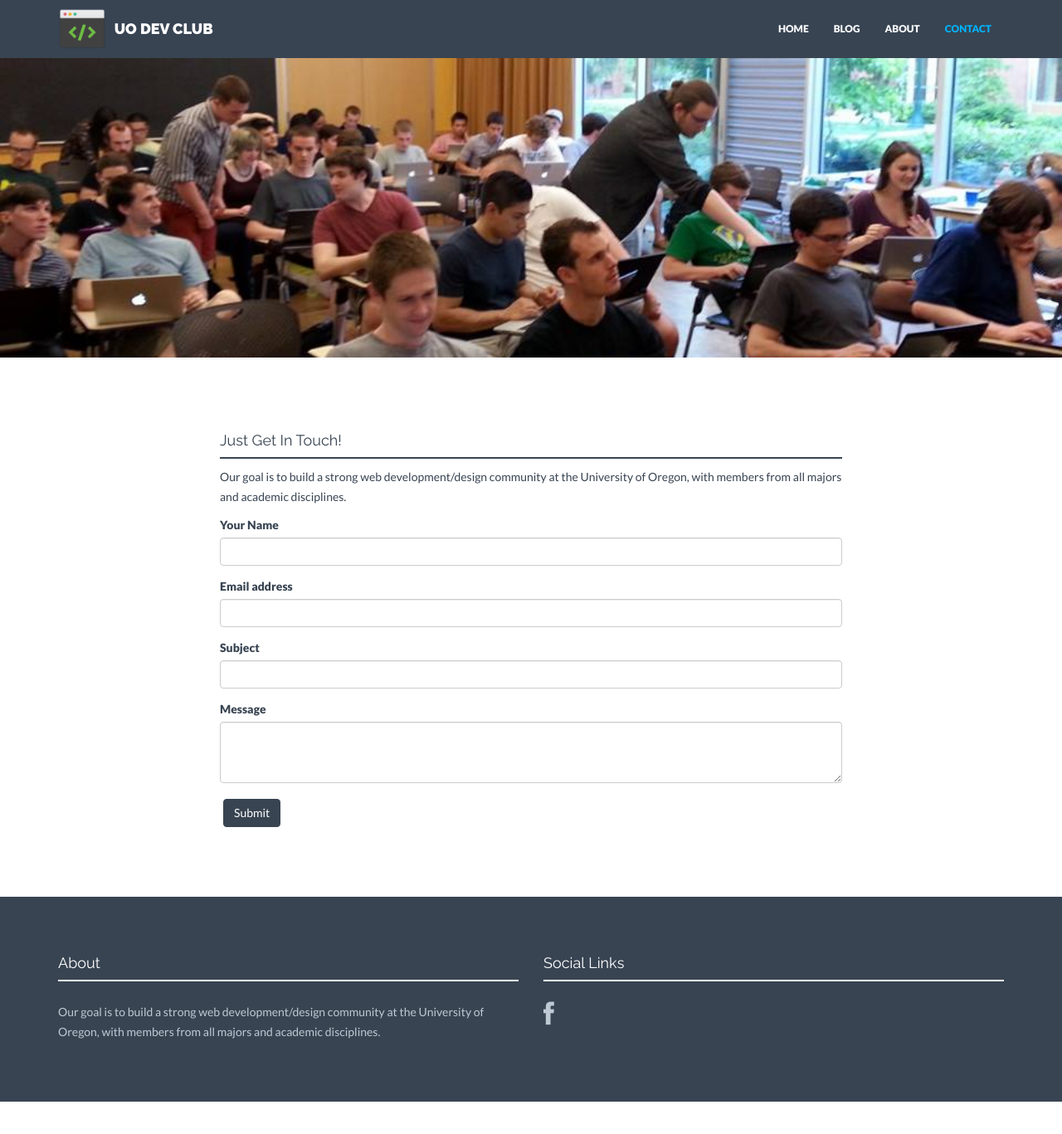
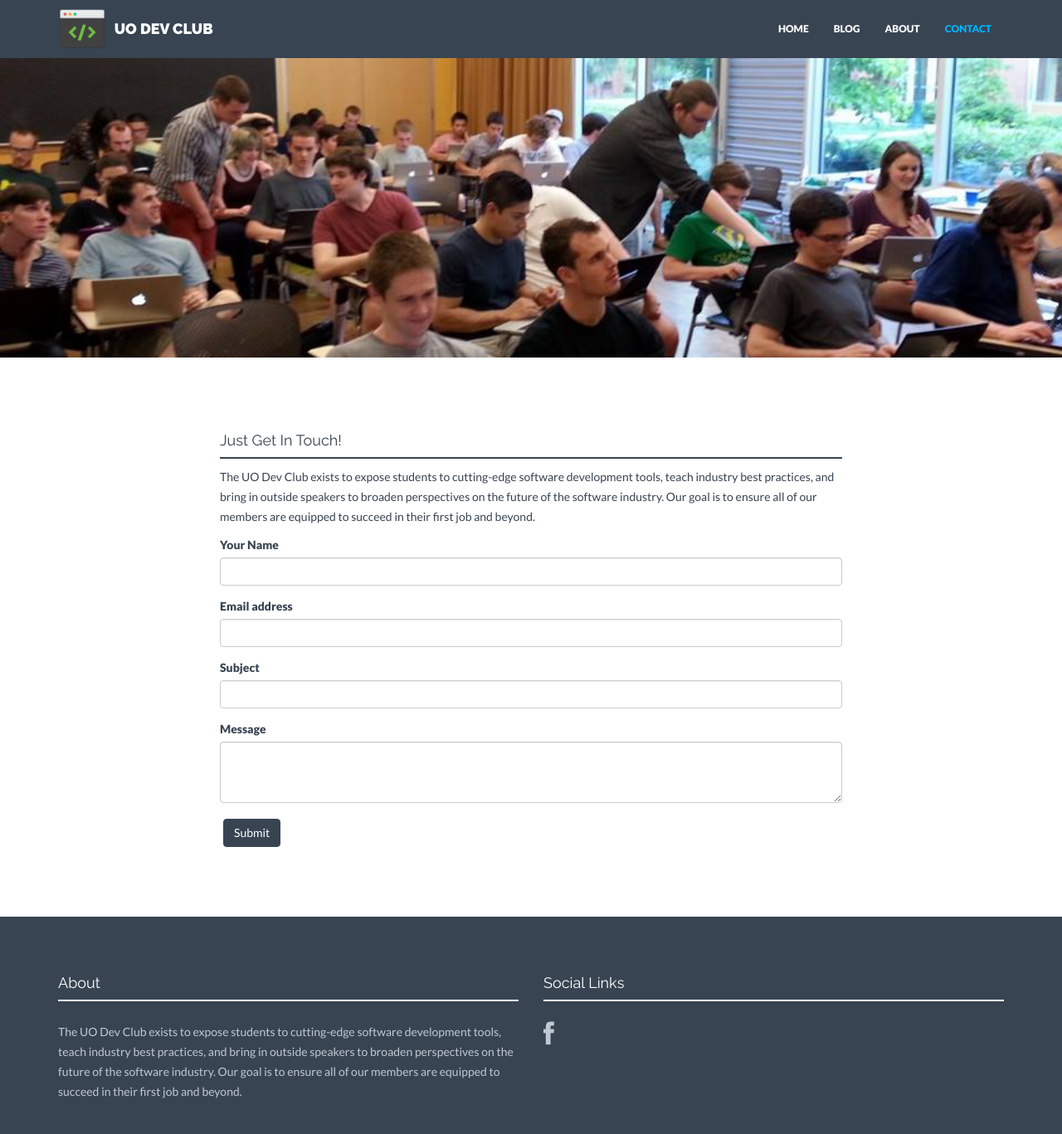
Before and after one commit to uodevclub/uodevclub.github.io, a Jekyll site: the page built from contact.html, in a window 1280 px wide and 1400 px high, scrolled down 135 px. Shown: the top 1367 px of the window at 83% size. Built offline with Jekyll 4.4.1, drawn with Linux system fonts in a browser that asks for light colours; nearby versions of some CDN libraries; before the commit the page ends 1463 px from its top, so only the background shows below that.

Commit message:
Changed what the club is about. We're Dev club now!

```diff
--- a/_config.yml
+++ b/_config.yml
@@ -88,7 +88,7 @@ clients:
     img: client04.png
 
 # Short text about your company. Shown in footer on every page and also separately on Home and Contact page.
-about: "Our goal is to build a strong web development/design community at the University of Oregon, with members from all majors and academic disciplines."
+about: "The UO Dev Club exists to expose students to cutting-edge software development tools, teach industry best practices, and bring in outside speakers to broaden perspectives on the future of the software industry. Our goal is to ensure all of our members are equipped to succeed in their first job and beyond."
 
 # Testimonial content. Shown on Home and About page.
 testimonial:
```
